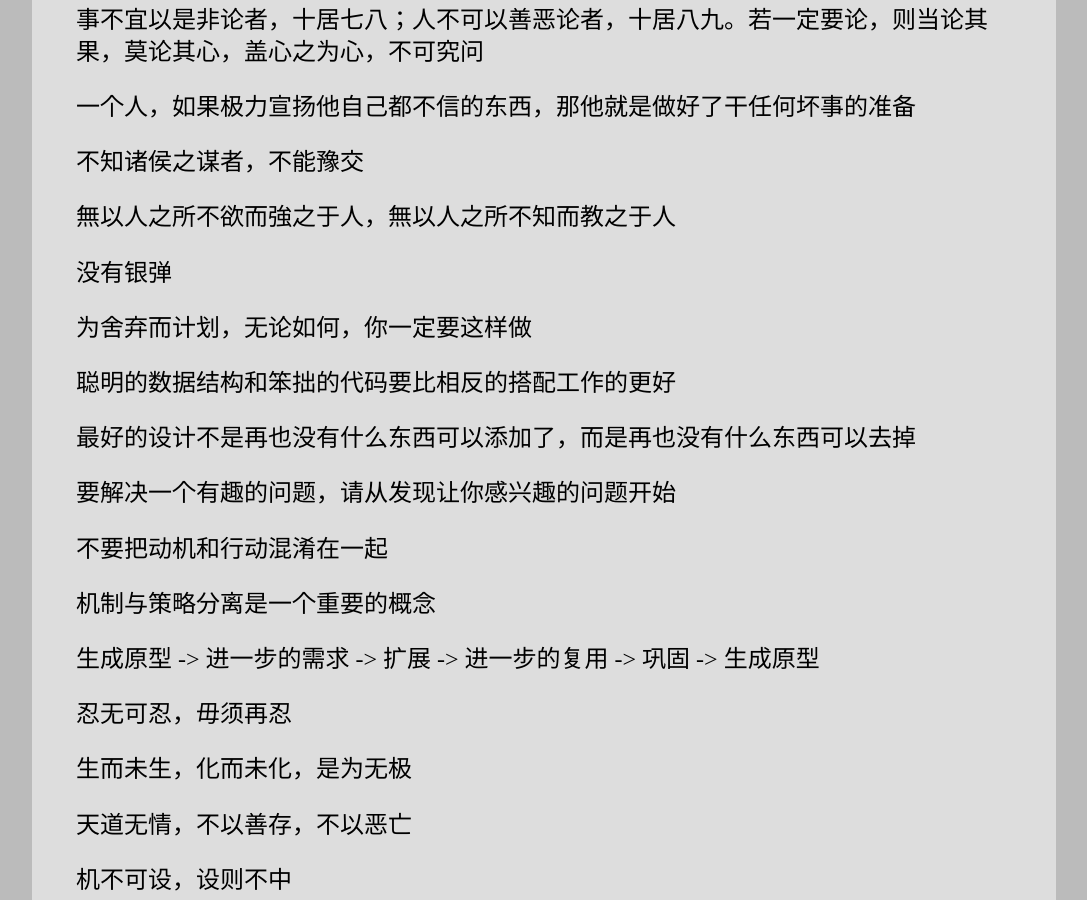
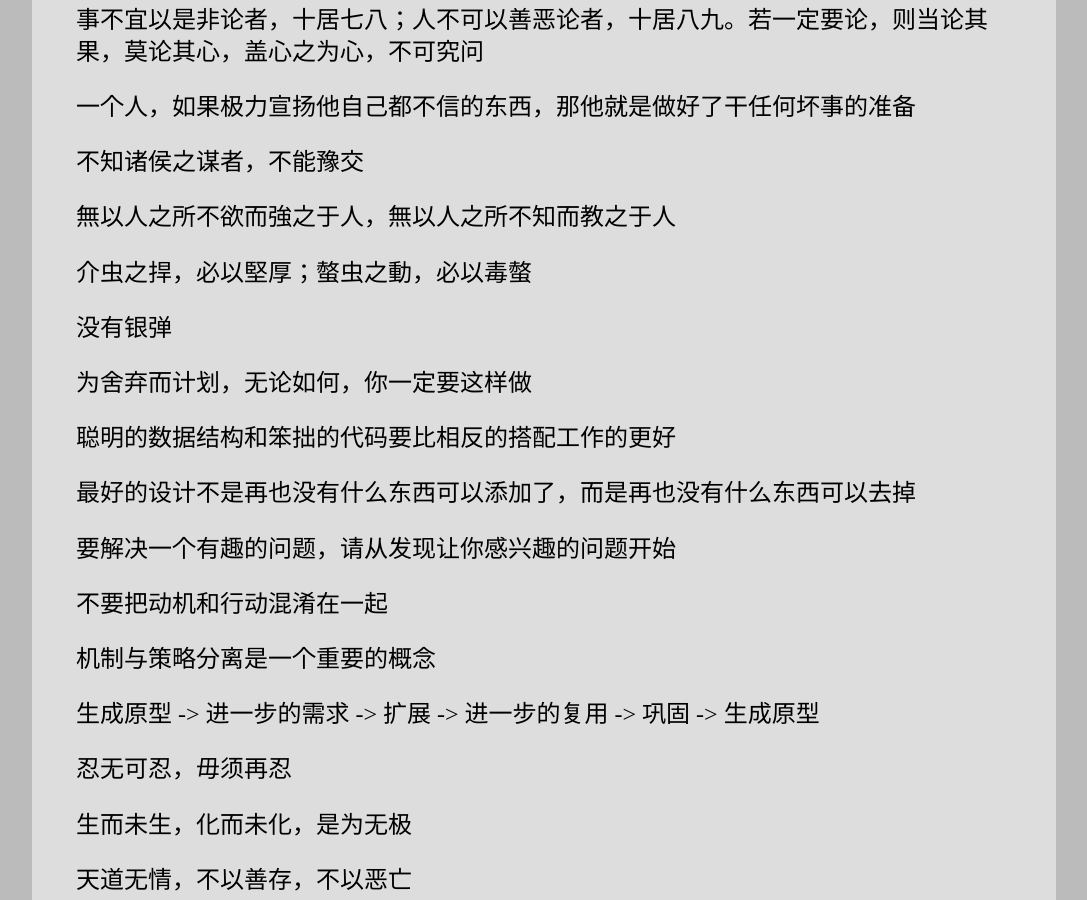
Before and after one commit to leiqin/leiqin.github.io, a Jekyll site: the page built from shoucang/revelation.markdown, in a window 1280 px wide and 900 px high, scrolled down 1973 px. Shown: the whole window, without its empty margins (96-1183 px from the left). Built offline with Jekyll 4.4.1, drawn with Linux system fonts in a browser that asks for light colours; nearby versions of some CDN libraries; comment, search, counter and statistics services are not loaded.

Commit message:
添加克雷圣经

```diff
--- a/shoucang/revelation.markdown
+++ b/shoucang/revelation.markdown
@@ -106,6 +106,9 @@ title: 克雷圣经
 無以人之所不欲而強之于人，無以人之所不知而教之于人
 :	[鬼谷子](https://zh.wikisource.org/wiki/%E9%AC%BC%E8%B0%B7%E5%AD%90) 謀篇第十
 
+介虫之捍，必以堅厚；螫虫之動，必以毒螫
+:	[鬼谷子](https://zh.wikisource.org/wiki/%E9%AC%BC%E8%B0%B7%E5%AD%90) 權篇第九 (PS: 禽獸知用其長，发挥自己的长处，扬长避短，除非是为了生存，不要做那些所谓的「改变自己，适应环境」之类的事情)
+
 没有银弹
 :   图书 《人月神话》 第16章 没有银弹
 
```
